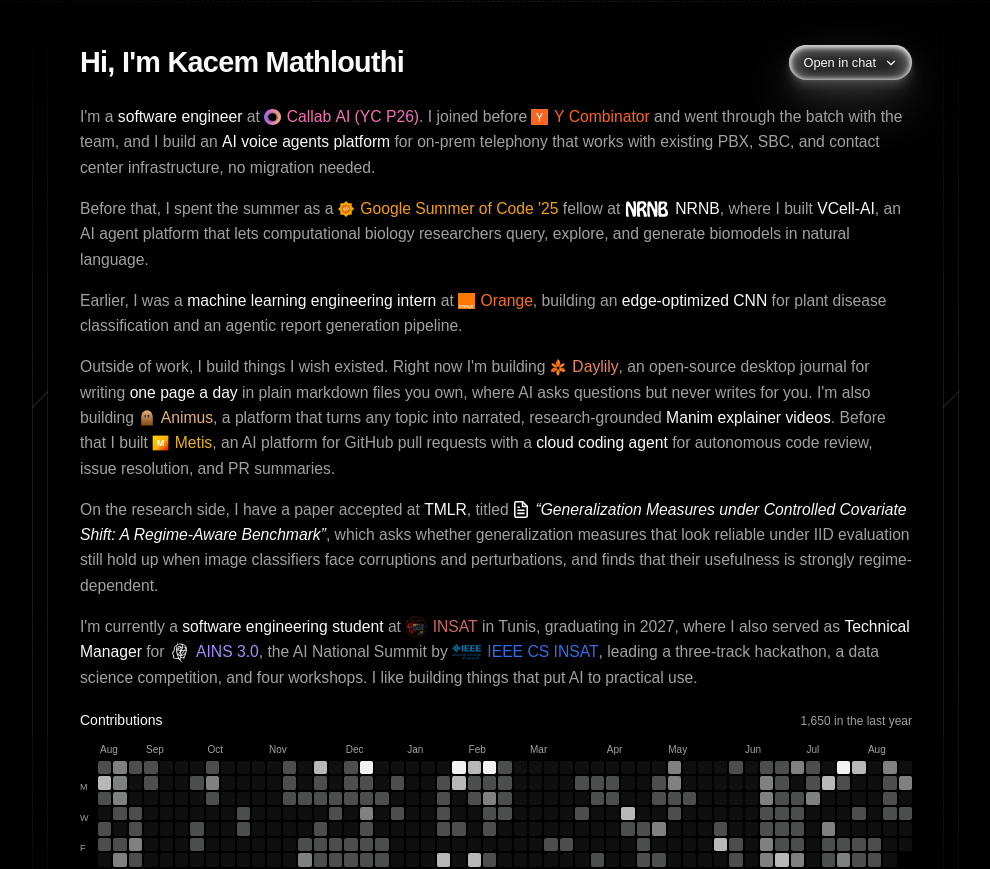
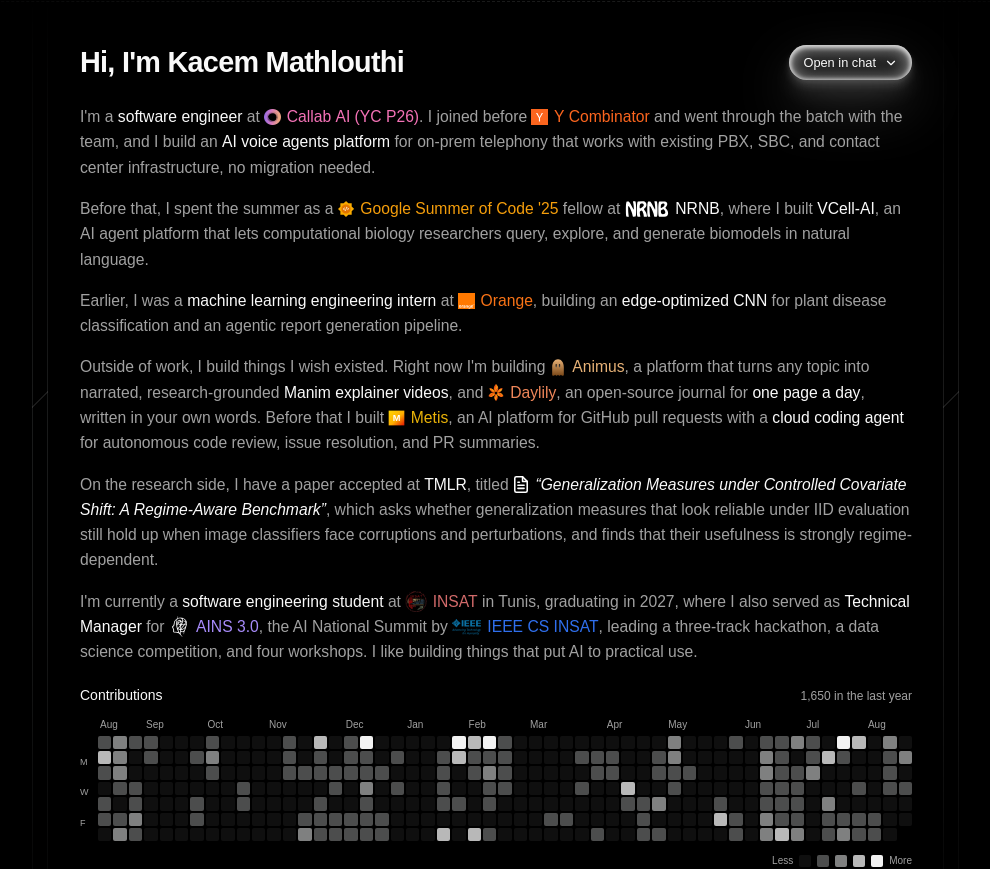
Before and after one commit to KacemMathlouthi/kacem, a React (Vite) app: page / in a window 1280 px wide. Shown: the top 869 px of the page, without its empty margins (144-1134 px from the left). Built offline with nearby package versions, Linux system fonts and the light colour scheme.

Commit message:
fix(portfolio): link daylily to daylily.ink and list it after animus

```diff
--- a/public/index.md
+++ b/public/index.md
@@ -34,12 +34,11 @@
 
 ## Projects
 
-- **[Daylily](https://daylily-silk.vercel.app)**: an open-source desktop
-  journal for writing one page a day in plain markdown files you own, where AI
-  asks questions but never writes for you. Source:
-  https://github.com/KacemMathlouthi/Daylily.
 - **[Animus](https://tryanimus.app/)**: a platform that turns any topic into
   narrated, research-grounded Manim explainer videos.
+- **[Daylily](https://daylily.ink)**: an open-source desktop journal for one
+  page a day, written in your own words
+  ([source](https://github.com/KacemMathlouthi/Daylily)).
 - **[Metis](https://www.getmetis.tech/)**: an AI platform for
   GitHub pull requests, with a cloud coding agent for autonomous code review,
   issue resolution, and PR summaries.
--- a/src/components/portfolio/bio.tsx
+++ b/src/components/portfolio/bio.tsx
@@ -36,15 +36,14 @@
 
       <p>
         Outside of work, I build things I wish existed. Right now I&apos;m
-        building <Brand {...brands.daylily}>Daylily</Brand>, an open-source
-        desktop journal for writing <Highlight>one page a day</Highlight> in
-        plain markdown files you own, where AI asks questions but never writes
-        for you. I&apos;m also building <Brand {...brands.animus}>Animus</Brand>
-        , a platform that turns any topic into narrated, research-grounded{" "}
-        <Highlight>Manim explainer videos</Highlight>. Before that I built{" "}
-        <Brand {...brands.metis}>Metis</Brand>, an AI platform for GitHub pull
-        requests with a <Highlight>cloud coding agent</Highlight> for autonomous
-        code review, issue resolution, and PR summaries.
+        building <Brand {...brands.animus}>Animus</Brand>, a platform that turns
+        any topic into narrated, research-grounded{" "}
+        <Highlight>Manim explainer videos</Highlight>, and{" "}
+        <Brand {...brands.daylily}>Daylily</Brand>, an open-source journal for{" "}
+        <Highlight>one page a day</Highlight>, written in your own words. Before
+        that I built <Brand {...brands.metis}>Metis</Brand>, an AI platform for
+        GitHub pull requests with a <Highlight>cloud coding agent</Highlight>{" "}
+        for autonomous code review, issue resolution, and PR summaries.
       </p>
 
       <p>
--- a/src/lib/brands.ts
+++ b/src/lib/brands.ts
@@ -49,15 +49,15 @@
     color: "#d16a6a",
     href: "https://insat.rnu.tn",
   },
-  daylily: {
-    logo: "/logos/daylily.png",
-    color: "#f0875a",
-    href: "https://daylily-silk.vercel.app",
-  },
   animus: {
     logo: "/logos/animus.svg",
     color: "#e7b277",
     href: "https://tryanimus.app/",
+  },
+  daylily: {
+    logo: "/logos/daylily.png",
+    color: "#f0875a",
+    href: "https://daylily.ink",
   },
   metis: {
     logo: "/logos/metis.svg",
--- a/src/lib/chat-prompt.ts
+++ b/src/lib/chat-prompt.ts
@@ -13,8 +13,8 @@
 - Machine learning engineering intern at Orange (https://www.orange.tn), where he built an edge-optimized CNN for plant disease classification and an agentic report generation pipeline.
 
 # Personal projects
-- Daylily (https://daylily-silk.vercel.app, source: https://github.com/KacemMathlouthi/Daylily): an open-source (AGPL-3.0) desktop journal for macOS, Windows and Linux. You write one page a day in plain markdown files you own; at 4am the day seals and becomes read-only, and each written day grows a flower in a garden. AI is optional and only asks reflective questions, it never writes for you.
 - Animus (https://tryanimus.app/): a platform that turns any topic into narrated, research-grounded Manim explainer videos.
+- Daylily (https://daylily.ink, source: https://github.com/KacemMathlouthi/Daylily): an open-source (AGPL-3.0) desktop journal for macOS, Windows and Linux. You write one page a day in plain markdown files you own; at 4am the day seals and becomes read-only, and each written day grows a flower in a garden. AI is optional and only asks reflective questions, it never writes for you.
 - Metis (https://www.getmetis.tech/): an AI platform for GitHub pull requests featuring a cloud coding agent for autonomous code review, issue resolution, and PR summaries.
 
 # Research
```
